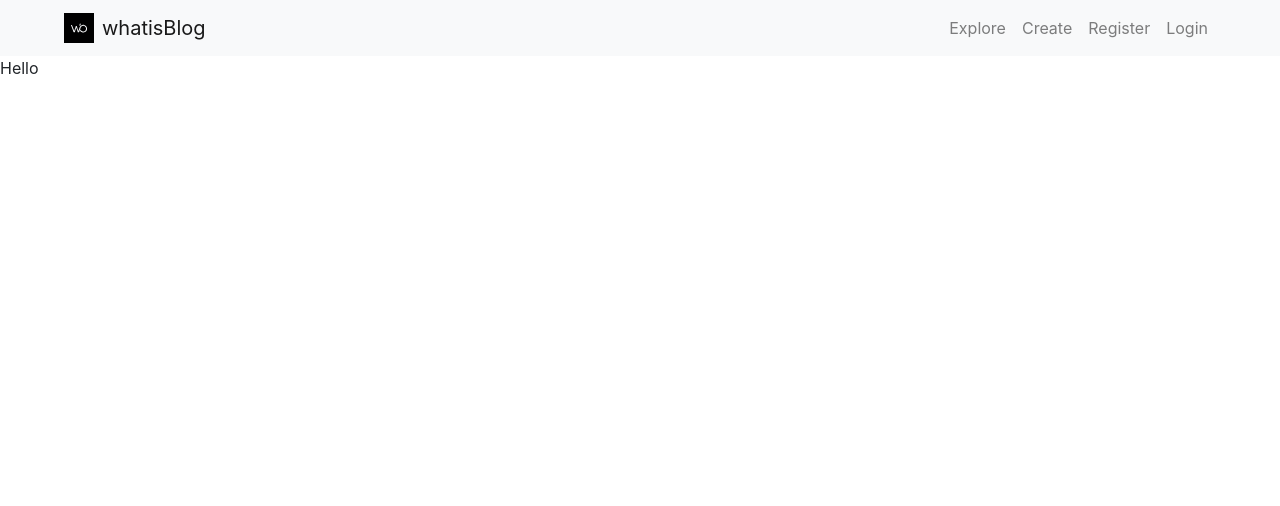
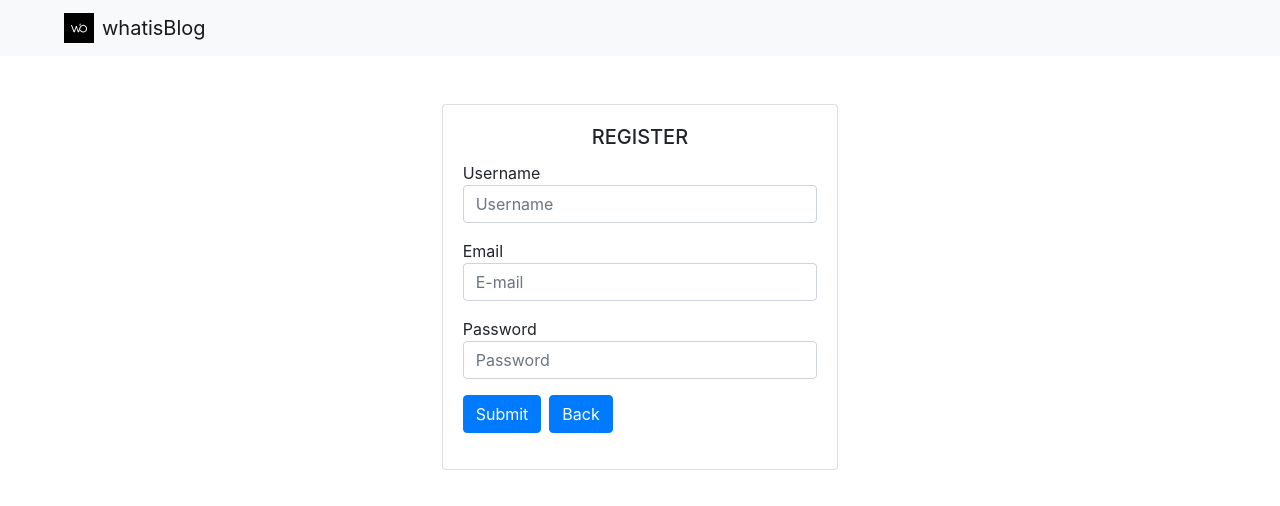
Before and after one commit to prem-io/whatisblog, a React (Create React App) app in the folder client/: page /register in a window 1280 px wide. Shown: the top 506 px of the page. Built offline with nearby package versions, Linux system fonts and the light colour scheme.

Commit message:
user and admin route setup completed

```diff
--- a/client/src/components/Blogs/ListBlogs.js
+++ b/client/src/components/Blogs/ListBlogs.js
@@ -1,6 +1,7 @@
 import React, { Component } from 'react';
 import {axios, headers} from '../../config/axios';
-import {withRouter, Link} from 'react-router-dom';
+import {Link} from 'react-router-dom';
+import {connect} from 'react-redux';
 import base64Arraybuffer from 'base64-arraybuffer';
 import Loader from '../Loader';
 
@@ -38,7 +39,8 @@ class ListBlogs extends Component {
     }
 
     render() {
-        const { blogs } = this.state
+        const {blogs} = this.state
+        const {user} = this.props
         return (
             <div className="container pt-4">
                 {blogs.length === 0 && <Loader />}
@@ -58,7 +60,7 @@ class ListBlogs extends Component {
                                             </div>
                                             <div className="col">
                                                 {
-                                                    this.state.isAdmin && <div className="float-right">
+                                                    (user.role === "admin") && <div className="float-right">
                                                         <Link className="btn btn-outline-info btn-sm mr-2" to={`/blogs/edit/${blog._id}`}>Edit</Link>
                                                         <button type="button" className="btn btn-outline-danger btn-sm"
                                                             onClick={this.handleRemove.bind(this, `${blog._id}`)}>Delete</button>
@@ -77,4 +79,10 @@ class ListBlogs extends Component {
     }
 }
 
-export default withRouter(ListBlogs);
+const mapStateToProps = (state) => {
+    return {
+        user: state.user
+    }
+}
+
+export default connect(mapStateToProps)(ListBlogs);
--- a/client/src/components/Header.js
+++ b/client/src/components/Header.js
@@ -1,14 +1,15 @@
 import React, { Component } from 'react';
+import { Navbar, NavbarToggler, NavbarBrand, Nav, NavItem, NavLink, Collapse} from 'reactstrap';
+import {connect} from 'react-redux';
 import logo from '../assets/logo.svg';
-import { Navbar, NavbarToggler, NavbarBrand, Nav, NavItem, NavLink, Collapse} from 'reactstrap';
+import _ from 'lodash';
 
 class Header extends Component {
     constructor(props) {
         super(props);
 
         this.state = {
-          isOpen: false,
-          isAdmin: true
+          isOpen: false
         };
 
         this.toggle = this.toggle.bind(this);
@@ -21,31 +22,58 @@ class Header extends Component {
     }
 
     render() {
+        const {user} = this.props
         return (
+            <div>
                 <Navbar color="light" light expand="md">
                     <img src={logo} width="30" height="30" className="circle ml-5 mr-2" alt="..."/>
                     <NavbarBrand href="/">whatisBlog</NavbarBrand>
                     <NavbarToggler onClick={this.toggle} />
                     <Collapse isOpen={this.state.isOpen} navbar>
                         <Nav className="ml-auto mr-5" navbar>
+                            {(!_.isEmpty(user)) &&
+                                <>
                                 <NavItem>
                                     <NavLink href="/blogs">Explore</NavLink>
                                 </NavItem>
                                 {
-                            this.state.isAdmin && <NavItem>
+                                    (user.role === "admin") && <NavItem>
                                     <NavLink href="/blogs/add">Create</NavLink>
                                     </NavItem>
                                 }
+                                {_.isEmpty(user) ? (
+                                    <>
                                     <NavItem>
                                         <NavLink href="/register">Register</NavLink>
                                     </NavItem>
                                     <NavItem>
                                         <NavLink href="/login">Login</NavLink>
                                     </NavItem>
+                                    </>
+                                ) : (
+                                    <>
+                                    <NavItem>
+                                        <NavLink href="/register">Account</NavLink>
+                                    </NavItem>
+                                    <NavItem>
+                                        <NavLink href="/logout">Logout</NavLink>
+                                    </NavItem>
+                                    </>
+                                )}
+                                </>
+                            }
                         </Nav>
                     </Collapse>
                 </Navbar>
+            </div>
         )
     }
 }
-export default Header
+
+const mapStateToProps = (state) => {
+    return {
+        user: state.user
+    }
+}
+
+export default connect(mapStateToProps)(Header)
--- a/client/src/components/Home.js
+++ b/client/src/components/Home.js
@@ -1,7 +1,26 @@
 import React, { Component } from 'react';
+import {axios} from '../config/axios';
+import {connect} from 'react-redux';
+import {setUser} from '../actions/userActions';
+
 import ListBlogs from './Blogs/ListBlogs';
 
 class Home extends Component {
+
+    componentDidMount() {
+        axios.get('/users/account', {
+            headers: {
+                "x-auth": localStorage.getItem('userAuthToken')
+            }
+        })
+            .then(response => {
+                const user = response.data
+                this.props.dispatch(setUser(user))
+            })
+            .catch(err => {
+                this.props.history.push('/login')
+            })
+    }
 
     render() {
         return (
@@ -12,4 +31,10 @@ class Home extends Component {
     }
 }
 
-export default Home
+const mapStateToProps = (state) => {
+    return {
+        user: state.user
+    }
+}
+
+export default connect(mapStateToProps)(Home)
--- a/client/src/components/User/Login.js
+++ b/client/src/components/User/Login.js
@@ -1,5 +1,5 @@
 import React, { Component } from 'react';
-import {axios, headers} from '../../config/axios';
+import {axios} from '../../config/axios';
 import {Link} from 'react-router-dom';
 
 export class Login extends Component {
@@ -18,20 +18,23 @@ export class Login extends Component {
         })
     }
 
-    // handleSubmit = (e) => {
-    //     e.preventDefault()
-    //     const formData = {
-    //         email: this.state.email,
-    //         password: this.state.password
-    //     }
-    //     axios.post("/login", formData)
-    //         .then(response => {
-    //             console.log(response.data)
-    //             if(response.data.error){
-
-    //             }
-    //         })
-    // }
+    handleSubmit = (e) => {
+        e.preventDefault()
+        const formData = {
+            email: this.state.email,
+            password: this.state.password
+        }
+        axios.post("/users/login", formData)
+            .then(response => {
+                if(response.data.token) {
+                    localStorage.setItem("userAuthToken", response.data.token)
+                    this.props.history.push("/")
+                } else {
+                    alert("user not found")
+                    this.props.history.push("/register")
+                }
+            })
+    }
 
     render() {
         return (
--- a/client/src/components/User/Register.js
+++ b/client/src/components/User/Register.js
@@ -1,10 +1,86 @@
-import React, { Component } from 'react'
+import React, { Component } from 'react';
+import {Link} from 'react-router-dom';
+import {axios} from '../../config/axios';
 
 export class Register extends Component {
+    constructor(props) {
+        super(props)
+        this.state = {
+            username: '',
+            email: '',
+            password: ''
+        }
+    }
+
+    handleChange = (e) => {
+        e.persist()
+        this.setState({
+            [e.target.name]: e.target.value
+        })
+    }
+
+    handleSubmit = (e) => {
+        e.preventDefault()
+        const formData = {
+            username: this.state.username,
+            email: this.state.email,
+            password: this.state.password
+        }
+        console.log(formData)
+        axios.post('/users/register', formData)
+            .then(response => {
+                if(response.data.errors) {
+                    alert(response.data.alert);
+                } else {
+                    this.props.history.push("/login");
+                }
+            })
+    }
+
     render() {
         return (
-            <div>
-                Hello
+            <div className="container pt-5 col-sm-4">
+                <div className="card">
+                    <div className="card-body">
+                     <h5 className="card-title text-center">REGISTER</h5>
+                        <form onSubmit = {this.handleSubmit}>
+                            <div className="form-group">
+                            Username
+                            <input
+                                type='text'
+                                name='username'
+                                placeholder='Username'
+                                className="form-control"
+                                onChange={this.handleChange} required/>
+                            </div>
+
+                            <div className="form-group">
+                            Email
+                            <input
+                                type='text'
+                                name='email'
+                                placeholder='E-mail'
+                                className="form-control"
+                                onChange={this.handleChange} required/>
+                            </div>
+
+                            <div className="form-group">
+                            Password
+                            <input
+                                type='password'
+                                name='password'
+                                placeholder='Password'
+                                className="form-control"
+                                onChange={this.handleChange} required/>
+                            </div>
+
+                            <div className="form-group">
+                                <input type='submit' className="btn btn-primary mr-2" />
+                                <Link to="/" className="btn btn-primary">Back</Link>
+                            </div>
+                        </form>
+                    </div>
+                </div>
             </div>
         )
     }
--- a/client/src/config/axios.js
+++ b/client/src/config/axios.js
@@ -6,7 +6,7 @@ export const axios = Axios.create({
 
 export const headers = {
     headers: {
-        "Content-Type": "multipart/form-data",
-        "x-auth": "eyJhbGciOiJIUzI1NiIsInR5cCI6IkpXVCJ9.eyJfaWQiOiI1ZDM3ZGJlNjdhN2M0MzEyYThmNzc0YjYiLCJjcmVhdGVkQXQiOjE1NjM5NDIwMzg5ODYsImlhdCI6MTU2Mzk0MjAzOH0.c5SgXtJYm77z_qEiUAdiATCLDU9C5_XheeXDsF9agjM"
+        "x-auth": localStorage.getItem('userAuthToken'),
+        "Content-Type": "multipart/form-data"
     }
 }
```
Also changed, not shown: client/src/components/Blogs/ShowBlog.js (+15 -6 lines), client/src/components/User/Account.js (added, +14 -0 lines). Lines whose indentation alone changed are shown as unchanged.
